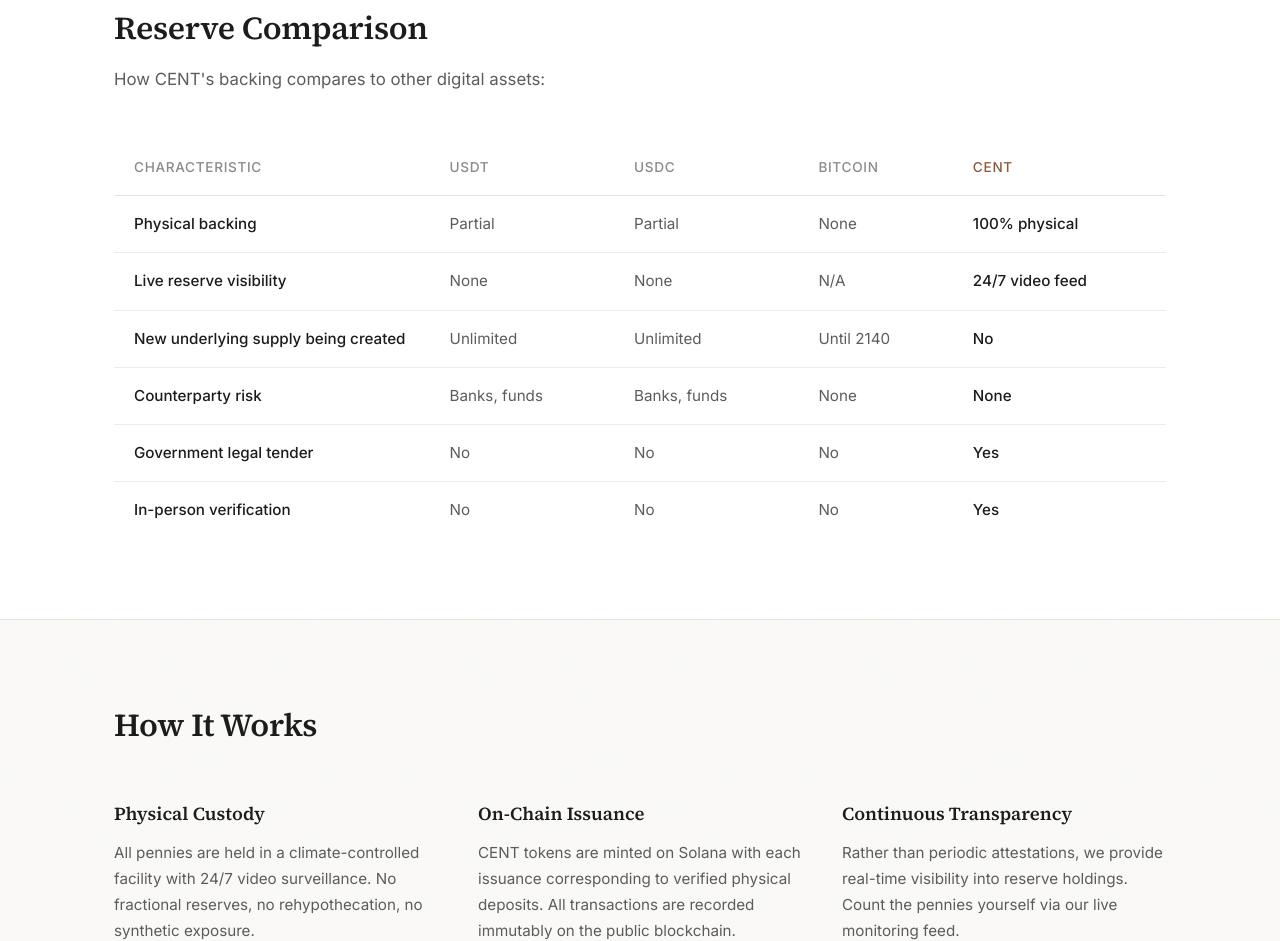
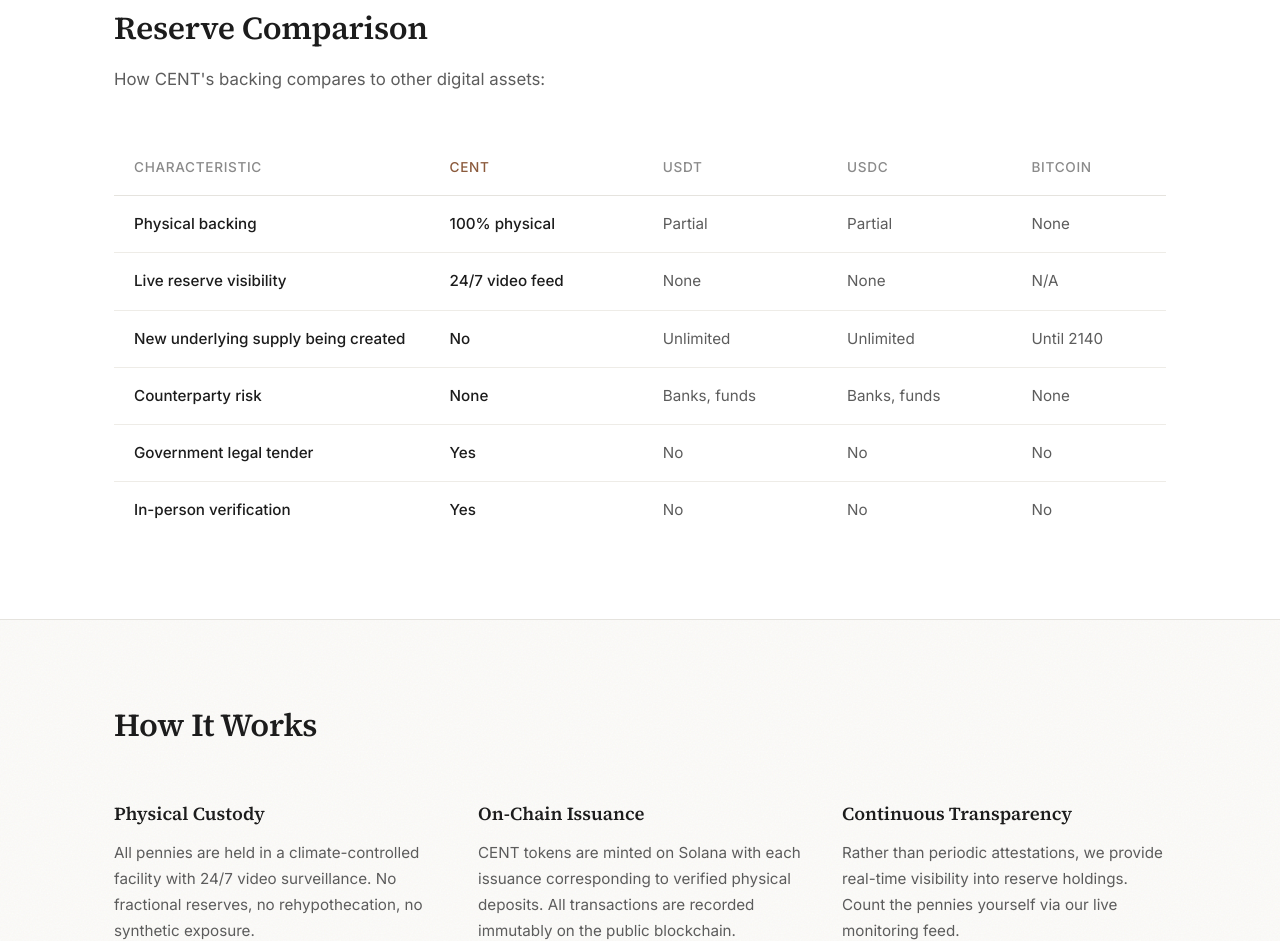
Before and after one commit to wstoeckle/fortcent.com, a plain HTML site: page index.html in a window 1280 px wide. Shown: the part 2150-3091 px from the top of the page. Drawn offline with Linux system fonts and the light colour scheme.

Commit message:
deploy: wstoeckle/cent-token@a6dc782fe1b7fe9e681bd8b343130bf1def6dbdb

```diff
--- a/index.html
+++ b/index.html
@@ -454,7 +454,7 @@
       letter-spacing: 0.05em;
     }
 
-    .comparison-table th:last-child {
+    .comparison-table th:nth-child(2) {
       color: var(--copper);
     }
 
@@ -473,7 +473,7 @@
       font-weight: 500;
     }
 
-    .comparison-table td:last-child {
+    .comparison-table td:nth-child(2) {
       color: var(--text);
       font-weight: 500;
     }
@@ -882,54 +882,54 @@
         <thead>
           <tr>
             <th style="width: 30%;">Characteristic</th>
+            <th>CENT</th>
             <th>USDT</th>
             <th>USDC</th>
             <th>Bitcoin</th>
-            <th>CENT</th>
           </tr>
         </thead>
         <tbody>
           <tr>
             <td>Physical backing</td>
+            <td class="check">100% physical</td>
             <td>Partial</td>
             <td>Partial</td>
             <td>None</td>
-            <td class="check">100% physical</td>
           </tr>
           <tr>
             <td>Live reserve visibility</td>
+            <td class="check">24/7 video feed</td>
             <td>None</td>
             <td>None</td>
             <td>N/A</td>
-            <td class="check">24/7 video feed</td>
           </tr>
           <tr>
             <td>New underlying supply being created</td>
+            <td class="check">No</td>
             <td>Unlimited</td>
             <td>Unlimited</td>
             <td>Until 2140</td>
-            <td class="check">No</td>
           </tr>
           <tr>
             <td>Counterparty risk</td>
+            <td class="check">None</td>
             <td>Banks, funds</td>
             <td>Banks, funds</td>
             <td>None</td>
-            <td class="check">None</td>
           </tr>
           <tr>
             <td>Government legal tender</td>
+            <td class="check">Yes</td>
             <td>No</td>
             <td>No</td>
             <td>No</td>
-            <td class="check">Yes</td>
           </tr>
           <tr>
             <td>In-person verification</td>
+            <td class="check">Yes</td>
             <td>No</td>
             <td>No</td>
             <td>No</td>
-            <td class="check">Yes</td>
           </tr>
         </tbody>
       </table>
```
